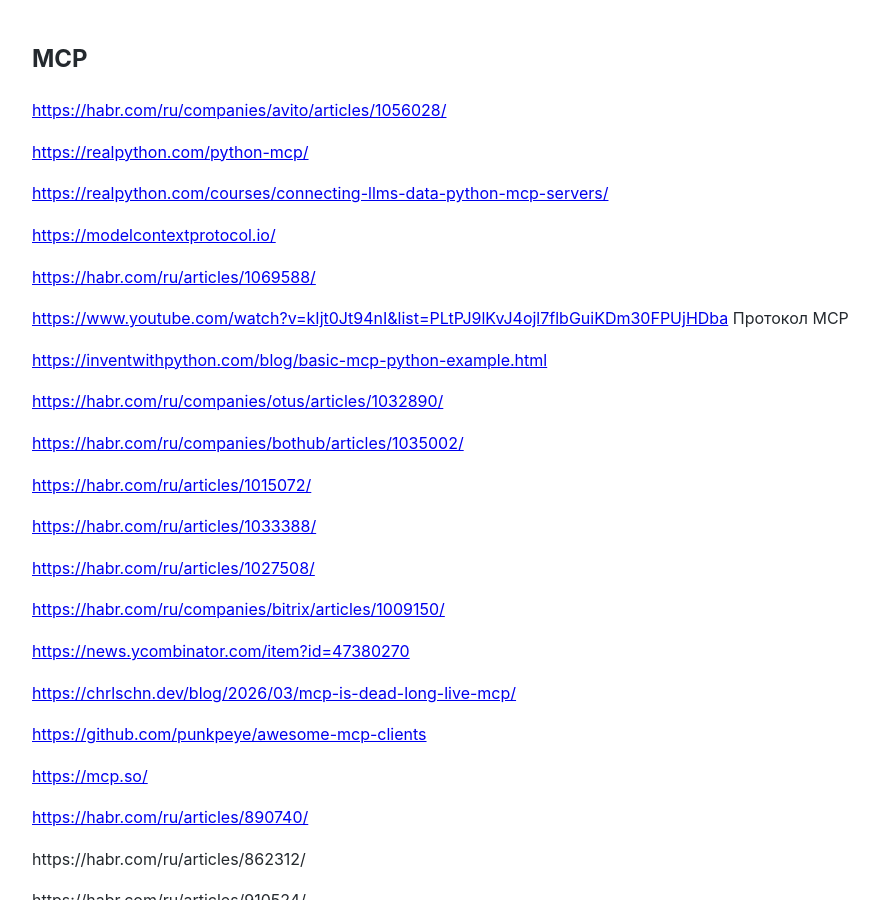
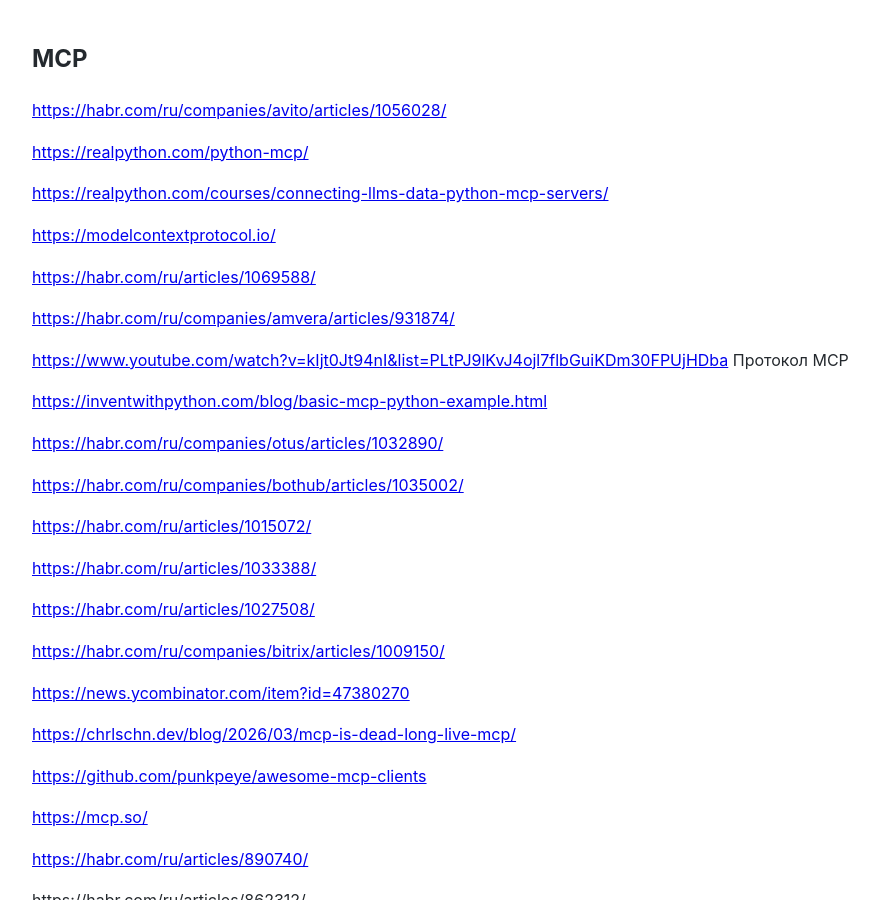
Before and after one commit to Michael-Lubinsky/michael-lubinsky.github.com, a Jekyll site: the page built from ml/mcp.md, in a window 1280 px wide and 900 px high. Shown: the whole window, without its empty margins (158-1037 px from the left). Built offline with Jekyll 4.4.1, drawn with Linux system fonts in a browser that asks for light colours; our own code applies the rules of GitHub Pages for plain Markdown files.

Commit message:
Add additional links to MCP documentation

```diff
--- a/ml/mcp.md
+++ b/ml/mcp.md
@@ -9,6 +9,8 @@
 <https://modelcontextprotocol.io/>
 
 <https://habr.com/ru/articles/1069588/>
+
+<https://habr.com/ru/companies/amvera/articles/931874/>
 
 <https://www.youtube.com/watch?v=kIjt0Jt94nI&list=PLtPJ9lKvJ4ojl7flbGuiKDm30FPUjHDba> Протокол MCP
 
```
